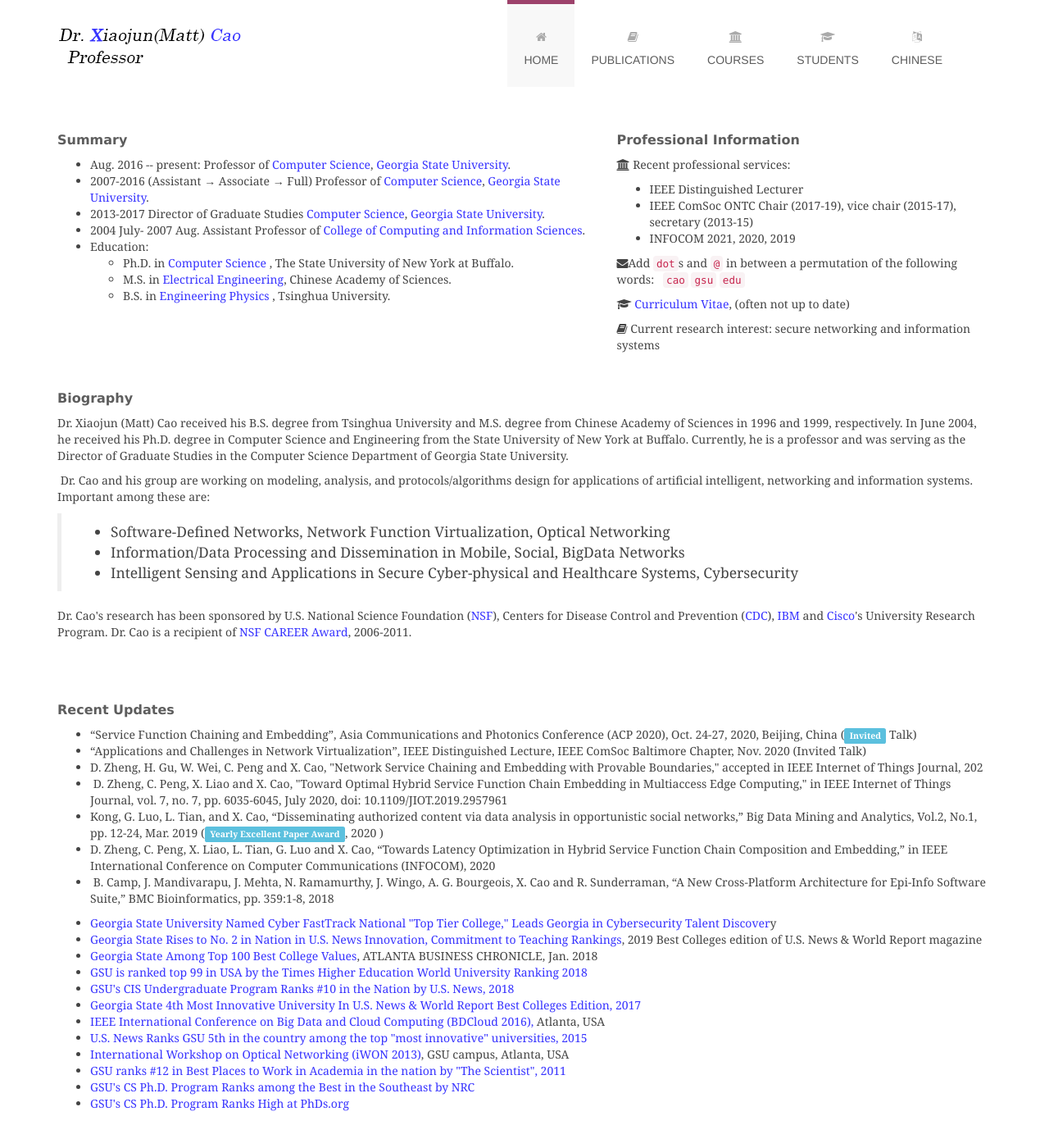
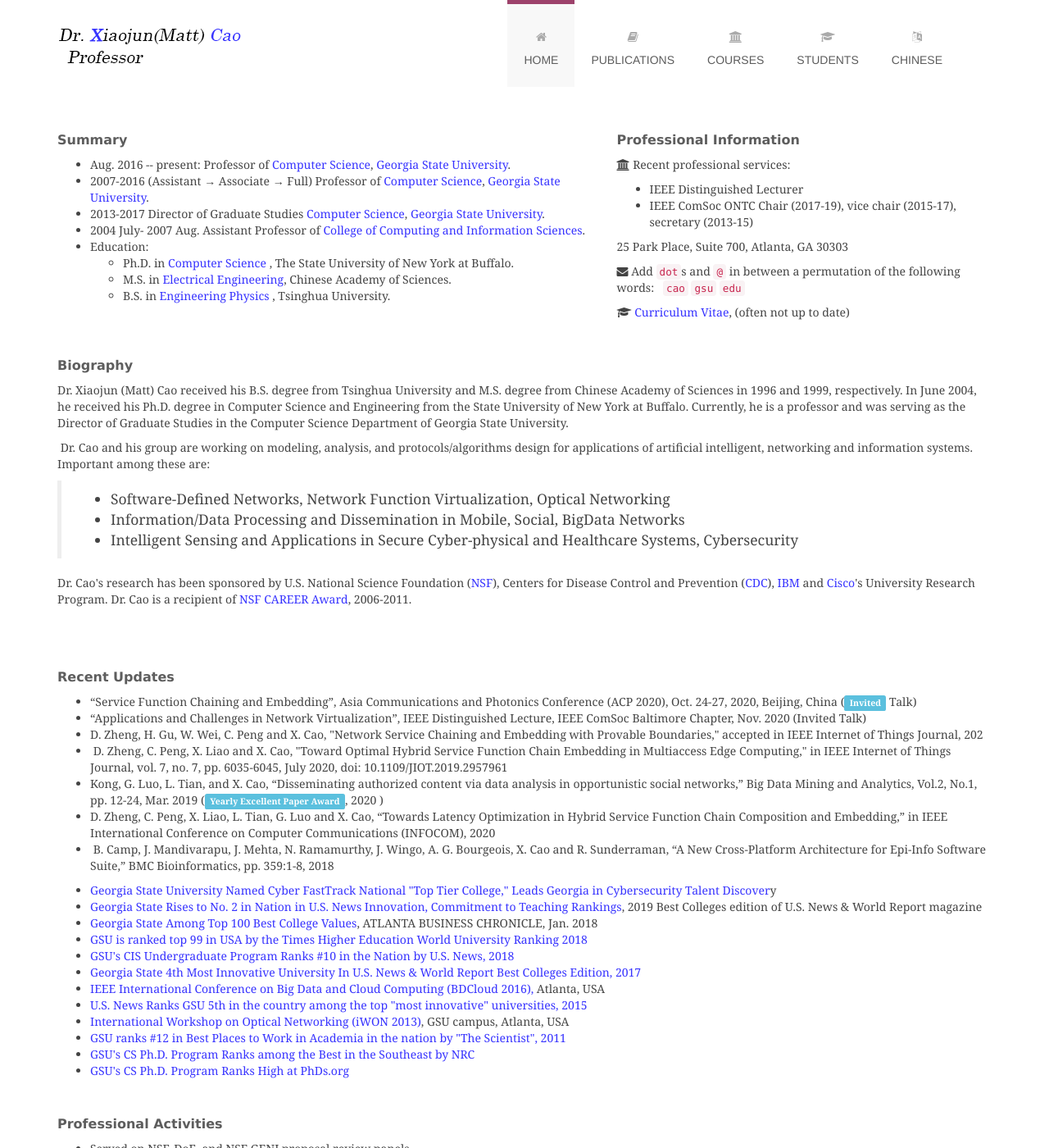
Before and after one commit to xiaojuncao/xiaojuncao, a Jekyll site: the page built from index.html, in a window 1280 px wide and 1400 px high. Shown: the whole window at 82% size. Built offline with Jekyll 4.4.1, drawn with Linux system fonts in a browser that asks for light colours; some web fonts are replaced; some of the changed text lies outside the part shown.

Commit message:
Update index.html

```diff
--- a/index.html
+++ b/index.html
@@ -29,16 +29,15 @@
                          <ul>
                            <li> IEEE Distinguished Lecturer
 						   <li> IEEE ComSoc ONTC Chair (2017-19), vice chair (2015-17), secretary (2013-15)
-                           <li> INFOCOM 2021, 2020, 2019
-                         </ul>
-                       </p>
-                       <p><i class="fa fa-envelope"></i>Add <code>dot</code>s and
+                       </ul>
+						<p><i class="fa fa-address"></i>25 Park Place, Suite 700, Atlanta, GA 30303   </p>
+                       <p><i class="fa fa-envelope"></i> Add <code>dot</code>s and
                        <code>@</code> in between a permutation of the following words:  &nbsp; <code>cao</code>
                        <code>gsu</code>
                        <code>edu</code>
                        </p>
                        <p><i class="fa fa-graduation-cap"></i> <a href="CV/cao.pdf">Curriculum Vitae</a>, <span>(often not up to date)</span></p>
-                       <p><i class="fa fa-book"></i> Current research interest: secure networking and information systems</p>
+
                     </div>
                 </div>
             </div>
@@ -74,18 +73,7 @@
         <li>Kong, G. Luo, L. Tian, and X. Cao, “Disseminating authorized content via data analysis in opportunistic social networks,” Big Data Mining and Analytics, Vol.2, No.1, pp. 12-24, Mar. 2019 (<span class="label label-info">Yearly Excellent Paper Award</span>, 2020 )&nbsp;</li>
         <li>D. Zheng, C. Peng, X. Liao, L. Tian, G. Luo and X. Cao, “Towards Latency Optimization in Hybrid Service Function Chain Composition and Embedding,” in IEEE International Conference on Computer Communications (INFOCOM), 2020&nbsp;</li>
 		<li>&nbsp;B. Camp, J. Mandivarapu, J. Mehta, N. Ramamurthy, J. Wingo, A. G. Bourgeois, X. Cao and R. Sunderraman, “A New Cross-Platform Architecture for Epi-Info Software Suite,” BMC Bioinformatics, pp. 359:1-8, 2018&nbsp;
-        <!--
-        <li> <span class="label label-info">Best paper award</span>
-            Mahmoud Abo Khamis, Hung Q. Ngo, Atri Rudra,
-           "<em>FAQ: Questions Asked Frequently</em>",
-             <a href="http://www.sigmod2016.org">PODS 2016</a>.
-             [<a href="http://arxiv.org/abs/1504.04044">ArXiV version</a>]
-             [<a href="http://www.cse.buffalo.edu/~hungngo/papers/faq-slides.pdf">Talk slides</a>]
-             <span class="label label-info">2016 ACM SIGMOD Research Highlight Award</span>
-             <span class="label label-info">Invited to Journal of the ACM</span>
-             <span class="label label-info">Invited to Theory Fest at STOC 2017</span>
 
-        </li>-->
       </ul>
 	   <ul>
                 <li><a href="https://www.sans.org/cyber-fast-track/nationally-ranked">Georgia  State University Named Cyber FastTrack National &quot;Top Tier College,&quot;  Leads Georgia in Cybersecurity Talent Discover</a>y </li>
```
Also changed, not shown: other parts of index.html (+1 -1 lines).
